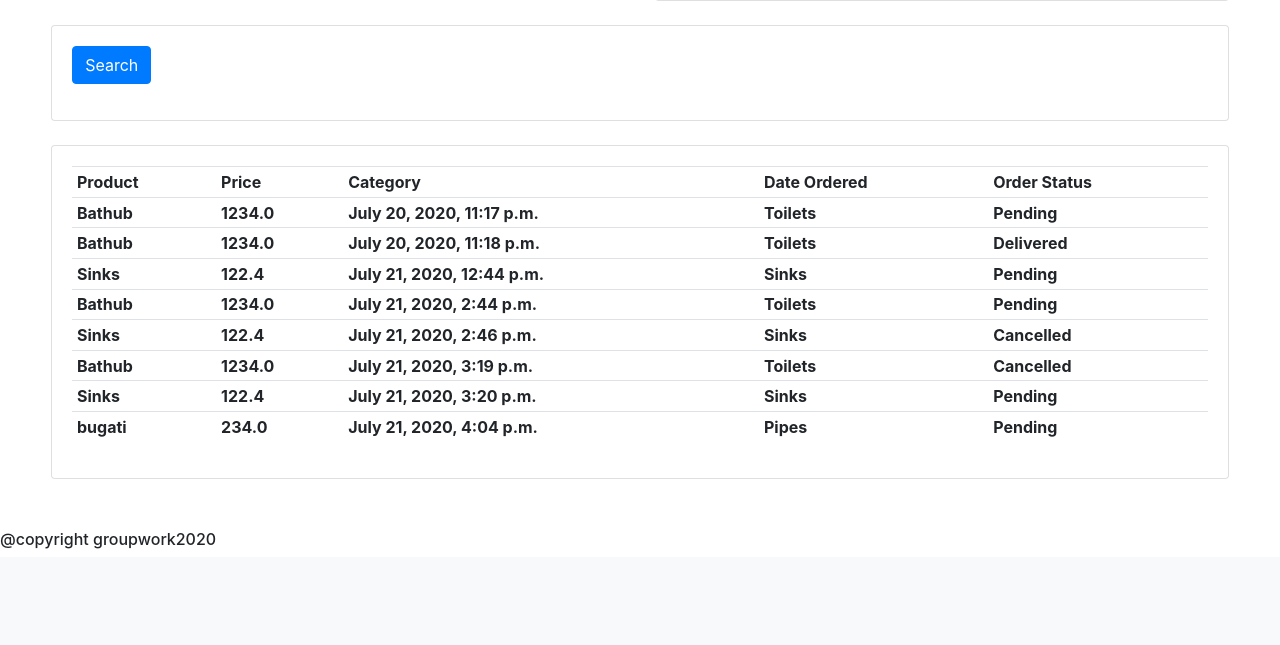
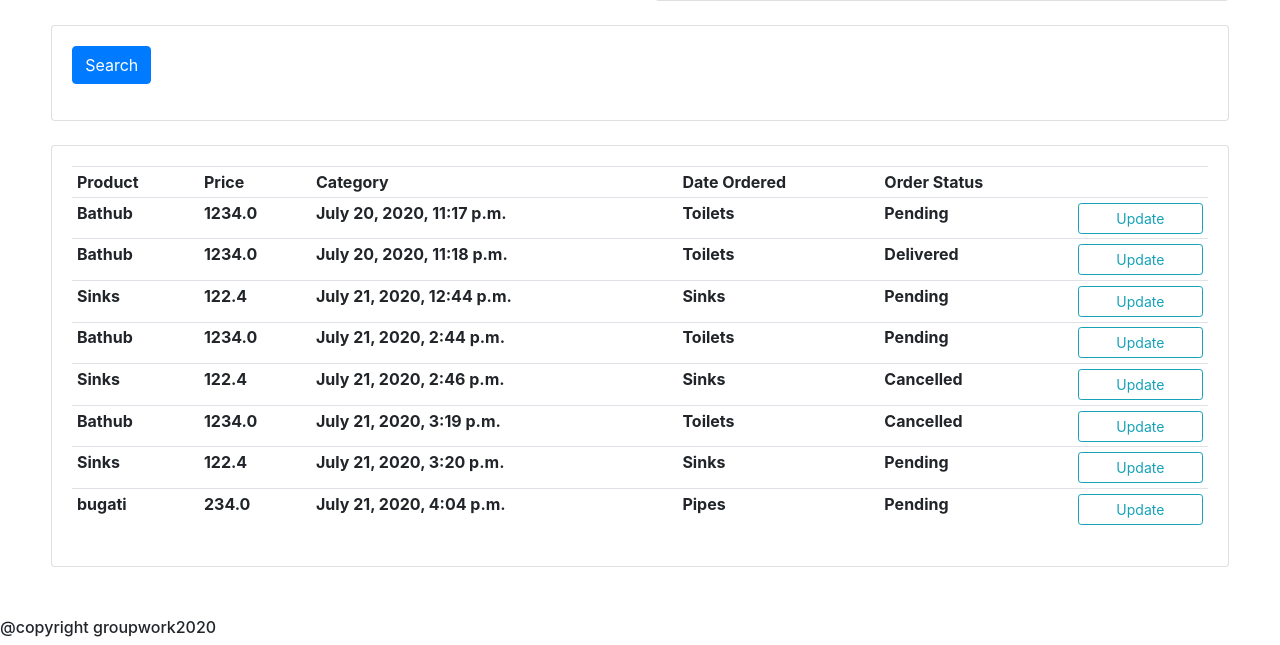
Before and after one commit to wamaithaNyamu/Hardware-Merchant-CRM, a Django app: a page that uses apt3090/main/templates/main/intern.html in a window 1280 px wide. Shown: the part 313-958 px from the top of the page. Before the commit the page ends 862 px from the top, so only its background shows below. Run offline with Django 3.2, Linux system fonts and the light colour scheme; data comes from the database, SQL or seed files in the repository; both versions use the stored data as it was after the commit; lists and menus that the app fills with data are empty; some libraries are stand-ins or nearby versions.

Commit message:
Intern can update order

```diff
--- a/apt3090/main/templates/main/intern.html
+++ b/apt3090/main/templates/main/intern.html
@@ -8,7 +8,7 @@
 		<div class="card card-body">
 			<h5>Profile:</h5>
 			<hr>
-			<a class="btn btn-outline-info  btn-sm btn-block" href="/products">Edit your profile</a>
+			<a class="btn btn-outline-info  btn-sm btn-block" href="">Edit your profile</a>
 
 		</div>
 	</div>
@@ -49,6 +49,7 @@
                         <th>Category</th>
                         <th>Date Ordered</th>
                         <th>Order Status</th>
+                        <th></th>
 
                     </tr>
                       {% for order in orders %}
@@ -59,6 +60,7 @@
                         <th>  {{order.date_created}}</th>
                         <th>  {{order.product.category}}</th>
                         <th>  {{order.status}}</th>
+                        <th> <a class="btn btn-outline-info  btn-sm btn-block" href="{% url 'main:updateorder' order.id %}">Update</a></th>
 
 
 
```
Also changed, not shown: apt3090/db.sqlite3.
